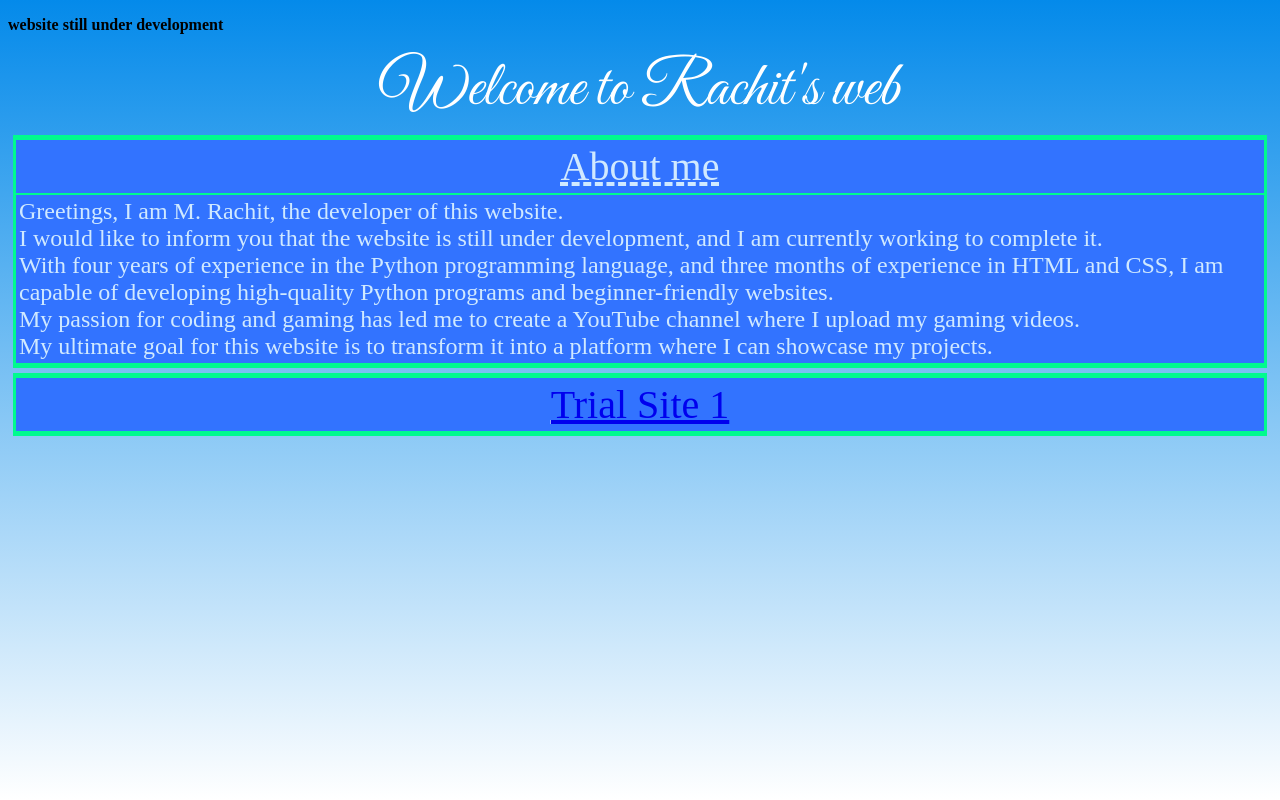
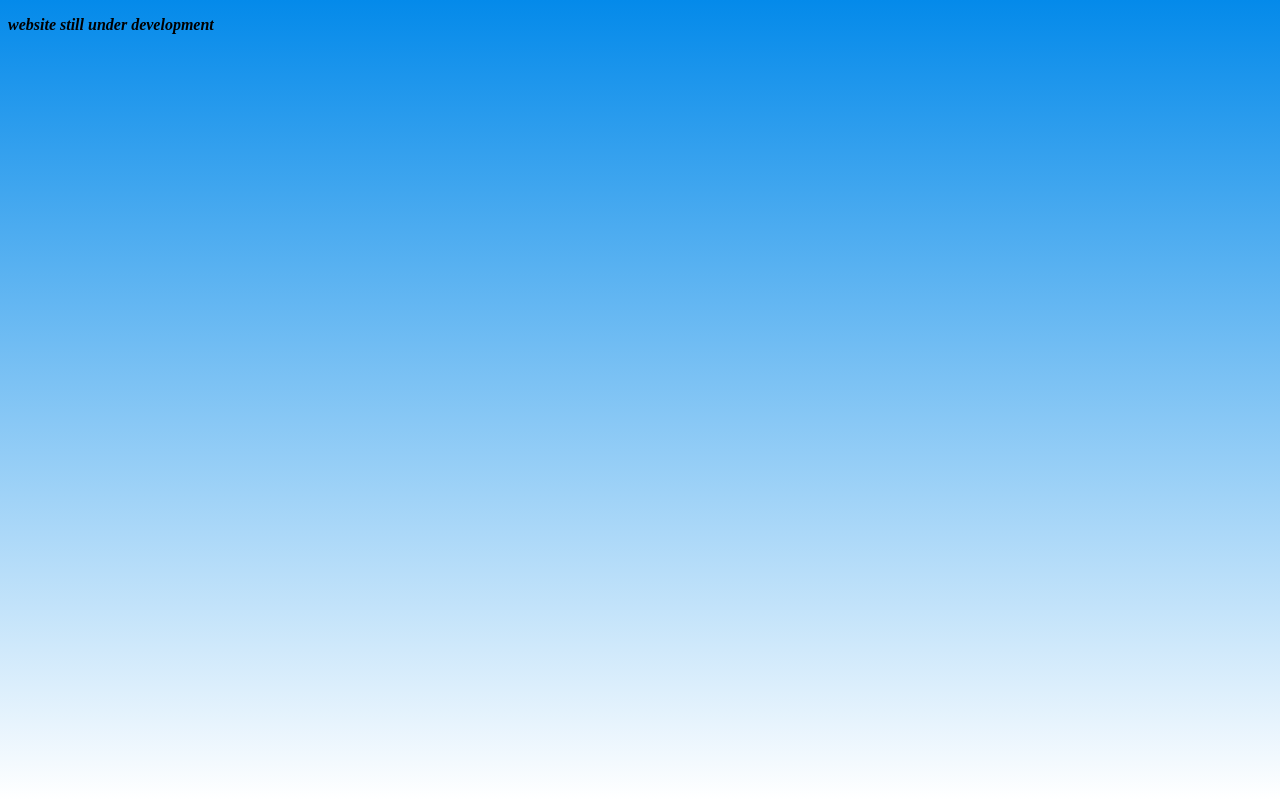
Before and after one commit to MRachit-op/Project1, a plain HTML site: page index.html in a window 1280 px wide. Drawn offline with Linux system fonts and the light colour scheme.

Commit message:
removing all content

```diff
--- a/index.html
+++ b/index.html
@@ -13,19 +13,6 @@
 @import url('https://fonts.googleapis.com/css2?family=Great+Vibes&display=swap')
 </style>
 </head>
-<body class="mainbg"><p><strong>website still under development</strong></p>
-<p class="mainTitle">Welcome to Rachit's web</p>
-<div class="content">
-<p class="head1">About me</p>
-<p class="body1_l">Greetings, I am M. Rachit, the developer of this website.<br>
-  I would like to inform you that the website is still under development, and I am currently working to complete it.<br>
-  With four years of experience in the Python programming language, and three months of experience in HTML and CSS, I am capable of developing high-quality Python programs and beginner-friendly websites.<br>
-  My passion for coding and gaming has led me to create a YouTube channel where I upload my gaming videos.<br>
-  My ultimate goal for this website is to transform it into a platform where I can showcase my projects.
-</p>
-</div>
-<div class="content">
-<p class="head1"><a href="Trial1.html">Trial Site 1</a></p>
-</div>
+<body class="mainbg"><p><strong><em>website still under development</em></strong></p>
 </body>
 </html>
```
